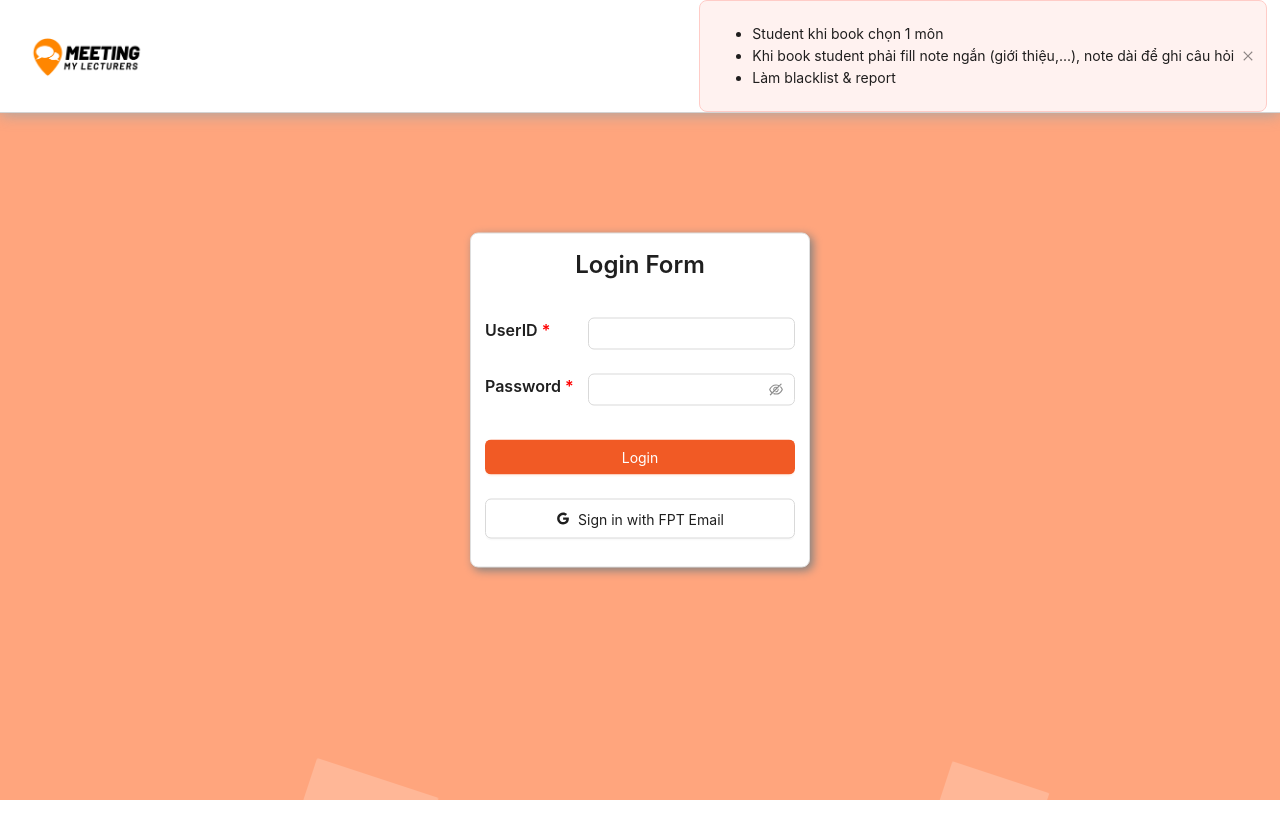
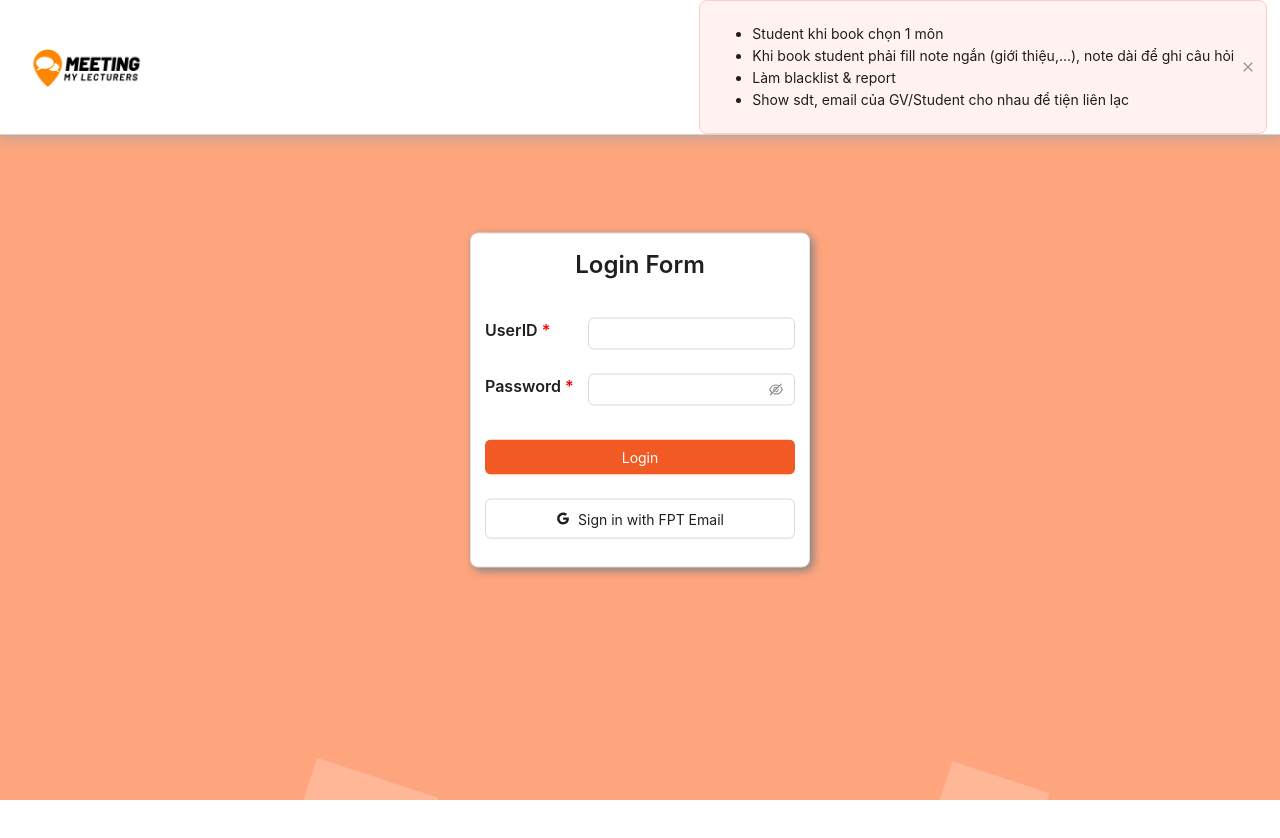
Before and after one commit to giakhang3005/KhangTNG.MeetingMyLecturerFE, a React (Create React App) app: page / in a window 1280 px wide. Shown: the top 838 px of the page. Built offline with nearby package versions, Linux system fonts and the light colour scheme.

Commit message:
add task

```diff
--- a/src/Components/Nav/Nav.js
+++ b/src/Components/Nav/Nav.js
@@ -25,6 +25,7 @@ export const Nav = (props) => {
         <li>Student khi book chọn 1 môn</li>
         <li>Khi book student phải fill note ngắn (giới thiệu,...), note dài để ghi câu hỏi</li>
         <li>Làm blacklist & report</li>
+        <li>Show sdt, email của GV/Student cho nhau để tiện liên lạc</li>
       </ul>} />
 
       {/* User */}
```
